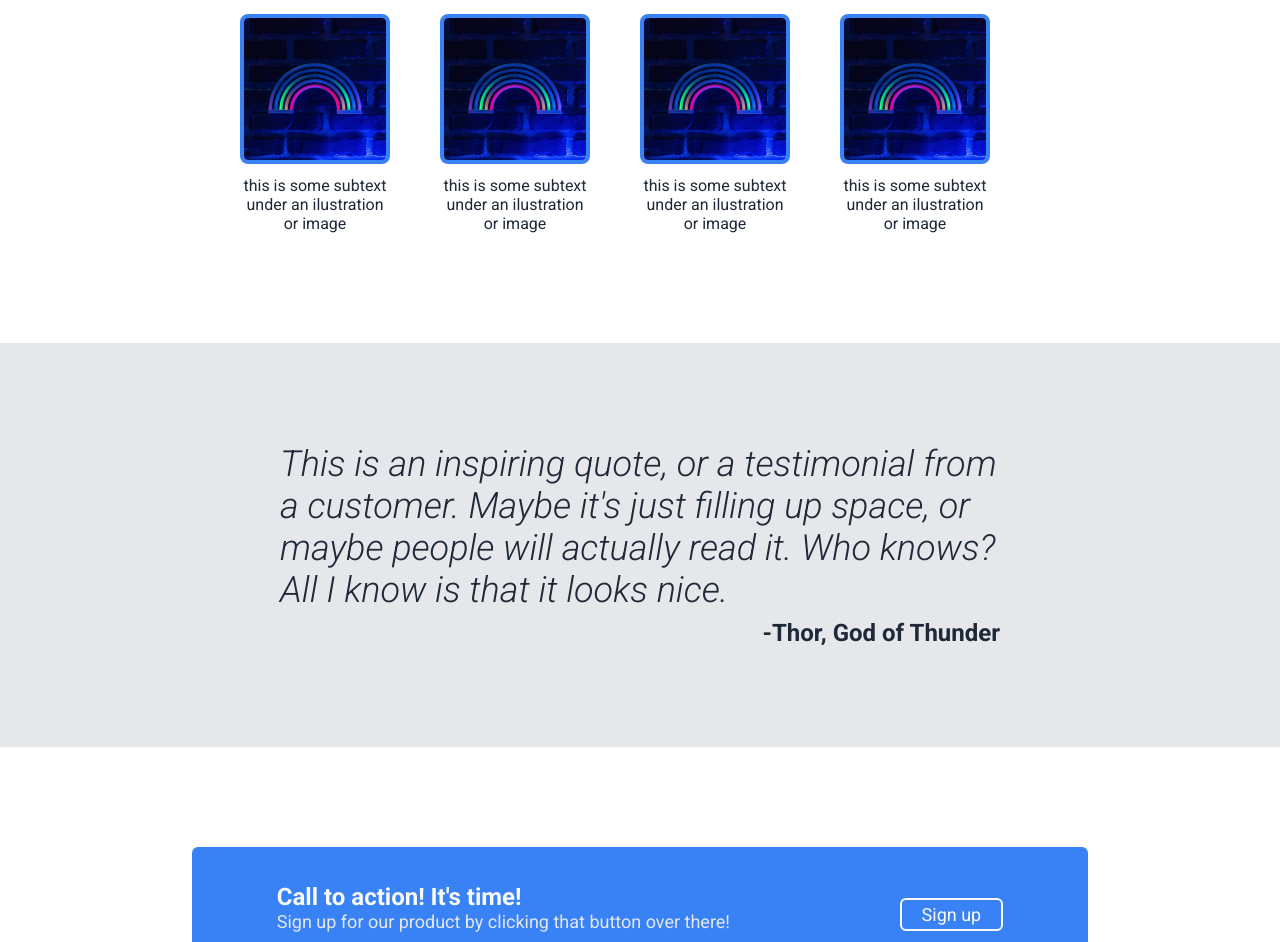
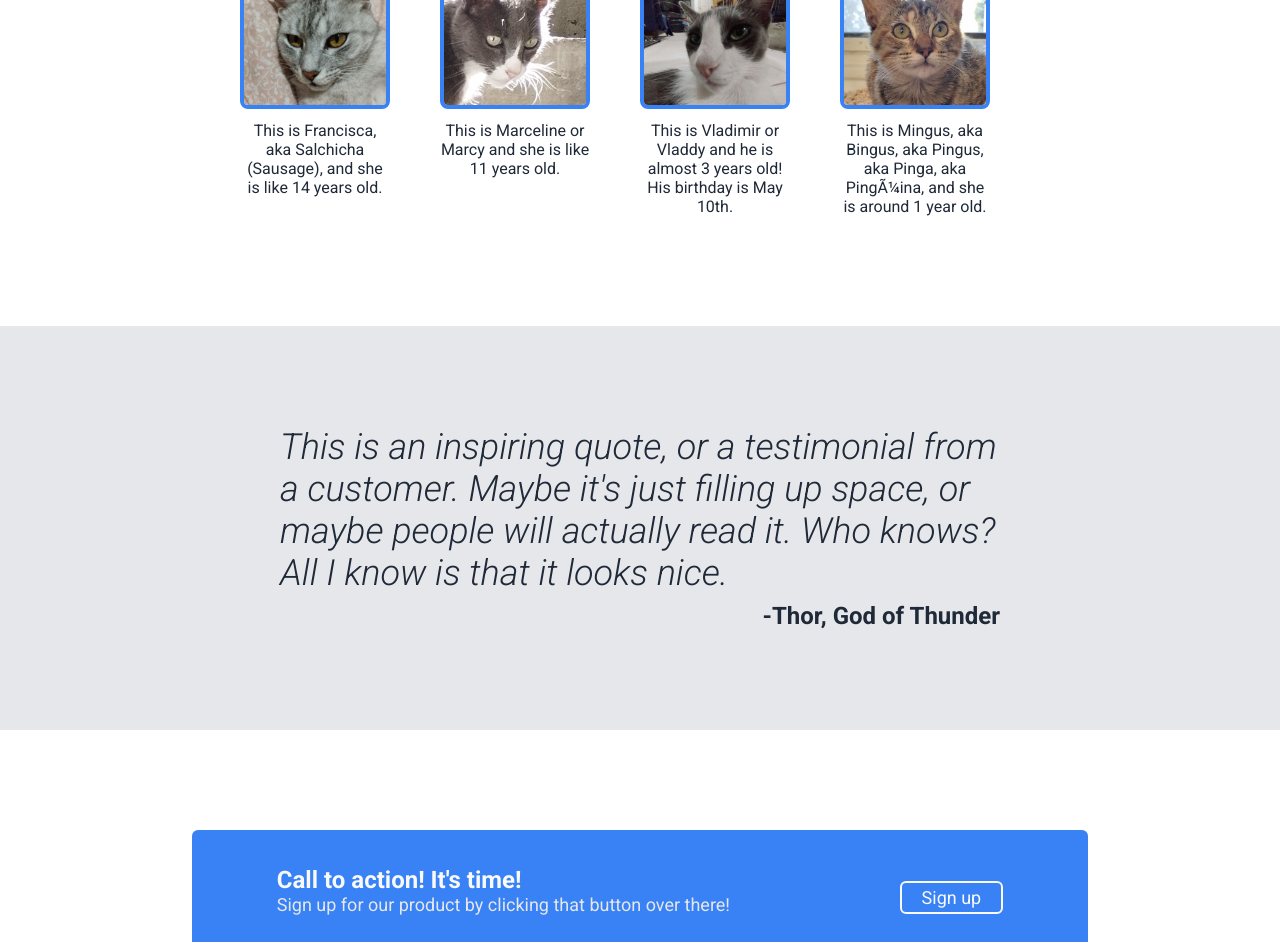
Before and after one commit to bigspaceworm/odin-landing-page, a plain HTML site: page index.html in a window 1280 px wide. Shown: the part 600-1542 px from the top of the page. Drawn offline with Linux system fonts and the light colour scheme.

Commit message:
Style footer and change pictures

```diff
--- a/index.html
+++ b/index.html
@@ -26,7 +26,7 @@
 			</div>
 
 			<div class="intro-image">
-				<img src="images/pexels-gas-station.jpg" alt="A photo of a gas station at night.">
+				<img src="images/mingus_outside.jpg" alt="A photo of a brown tabby cat. The cat is behind a bush and only her head is visible.">
 			</div>
 		</div>
 
@@ -35,23 +35,23 @@
 
 			<div class="images-gallery">
 				<div class="images-frame">
-					<img src="images/pexels-rainbow.jpg" alt="A photo of a neon rainbow on a wall.">
-					<p class="images-footer">this is some subtext under an ilustration or image</p>
+					<img src="images/francisca.jpg" alt="A headshot of a gray tabby cat with yellow eyes. Her head is on a pink pillow with white floral pattern.">
+					<p class="images-footer">This is Francisca, aka Salchicha (Sausage), and she is like 14 years old.</p>
 				</div>
 
 				<div class="images-frame">
-					<img src="images/pexels-rainbow.jpg" alt="A photo of a neon rainbow on a wall.">
-					<p class="images-footer">this is some subtext under an ilustration or image</p>
+					<img src="images/marcy.jpg" alt="A headshot of a gray tuxedo cat with green eyes.There is a halo of light around her and the background is concrete.">
+					<p class="images-footer">This is Marceline or Marcy and she is like 11 years old.</p>
 				</div>
 
 				<div class="images-frame">
-					<img src="images/pexels-rainbow.jpg" alt="A photo of a neon rainbow on a wall.">
-					<p class="images-footer">this is some subtext under an ilustration or image</p>
+					<img src="images/vladdy.jpg" alt="An ultra-wide headshot of a gray tuxtedo cat with green eyes. He's on the floor in a room and has his head turned to the side.">
+					<p class="images-footer">This is Vladimir or Vladdy and he is almost 3 years old! His birthday is May 10th.</p>
 				</div>
 
 				<div class="images-frame">
-					<img src="images/pexels-rainbow.jpg" alt="A photo of a neon rainbow on a wall.">
-					<p class="images-footer">this is some subtext under an ilustration or image</p>
+					<img src="images/mingus.jpg" alt="A headshot of a brown tabby cat with yellow eyes. She is on front of a window facing the camera and and viewing to the side.">
+					<p class="images-footer">This is Mingus, aka Bingus, aka Pingus, aka Pinga, aka Pingüina, and she is around 1 year old.</p>
 				</div>
 			</div>
 		</div>
--- a/styles.css
+++ b/styles.css
@@ -194,4 +194,8 @@ body {
  .footer {
 	color: #E5E7EB;
 	font-size: 18px;
+	padding: 20px;
+	display: flex;
+	justify-content: center;
+	align-items: center;
  }
```
Also changed, not shown: images/francisca.jpg (added), images/marcy.jpg (added), images/mingus.jpg (added), images/mingus_outside.jpg (added), images/pexels-gas-station.jpg (deleted), images/pexels-rainbow.jpg (deleted), images/vladdy.jpg (added), 1 other file.
